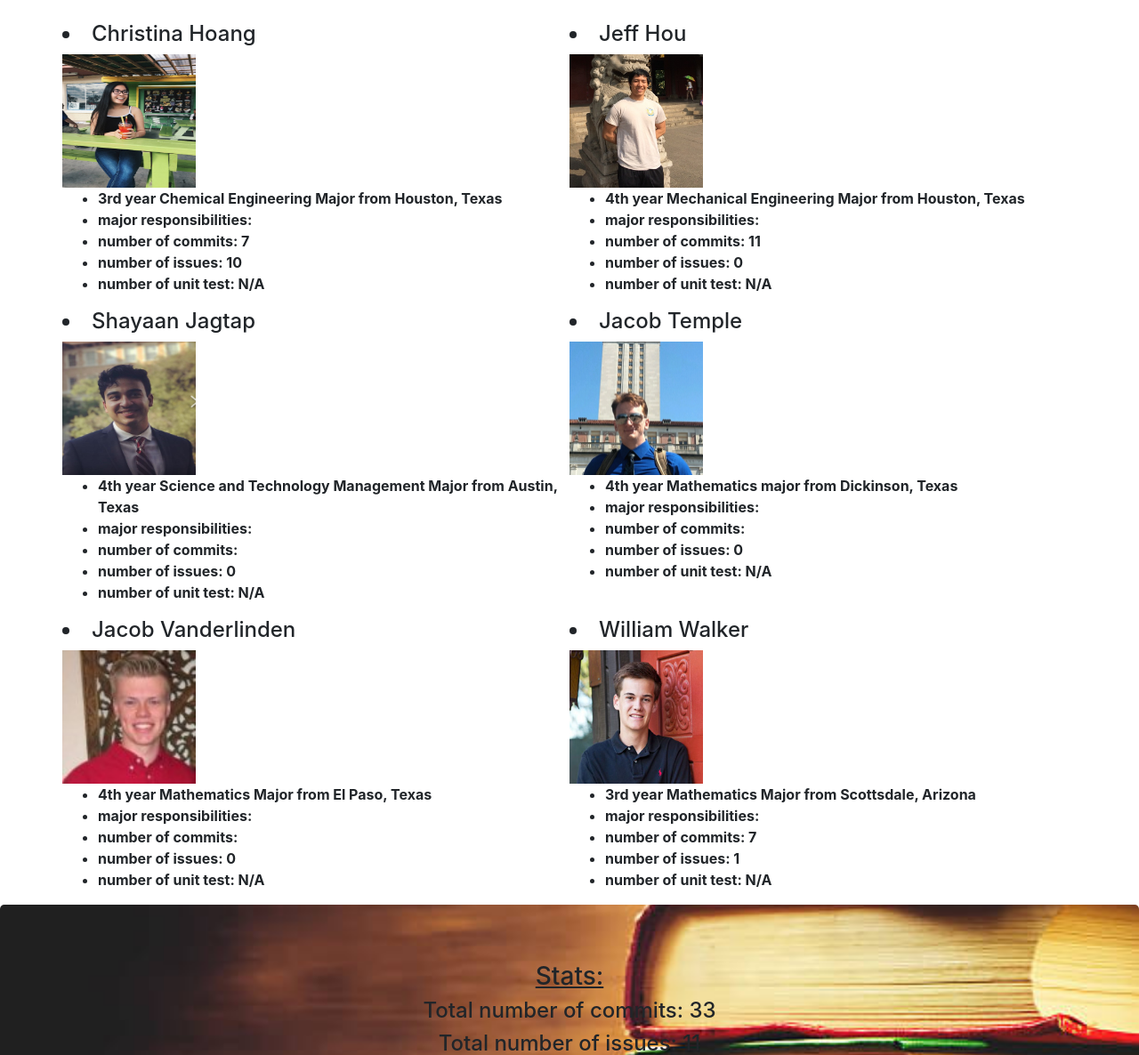
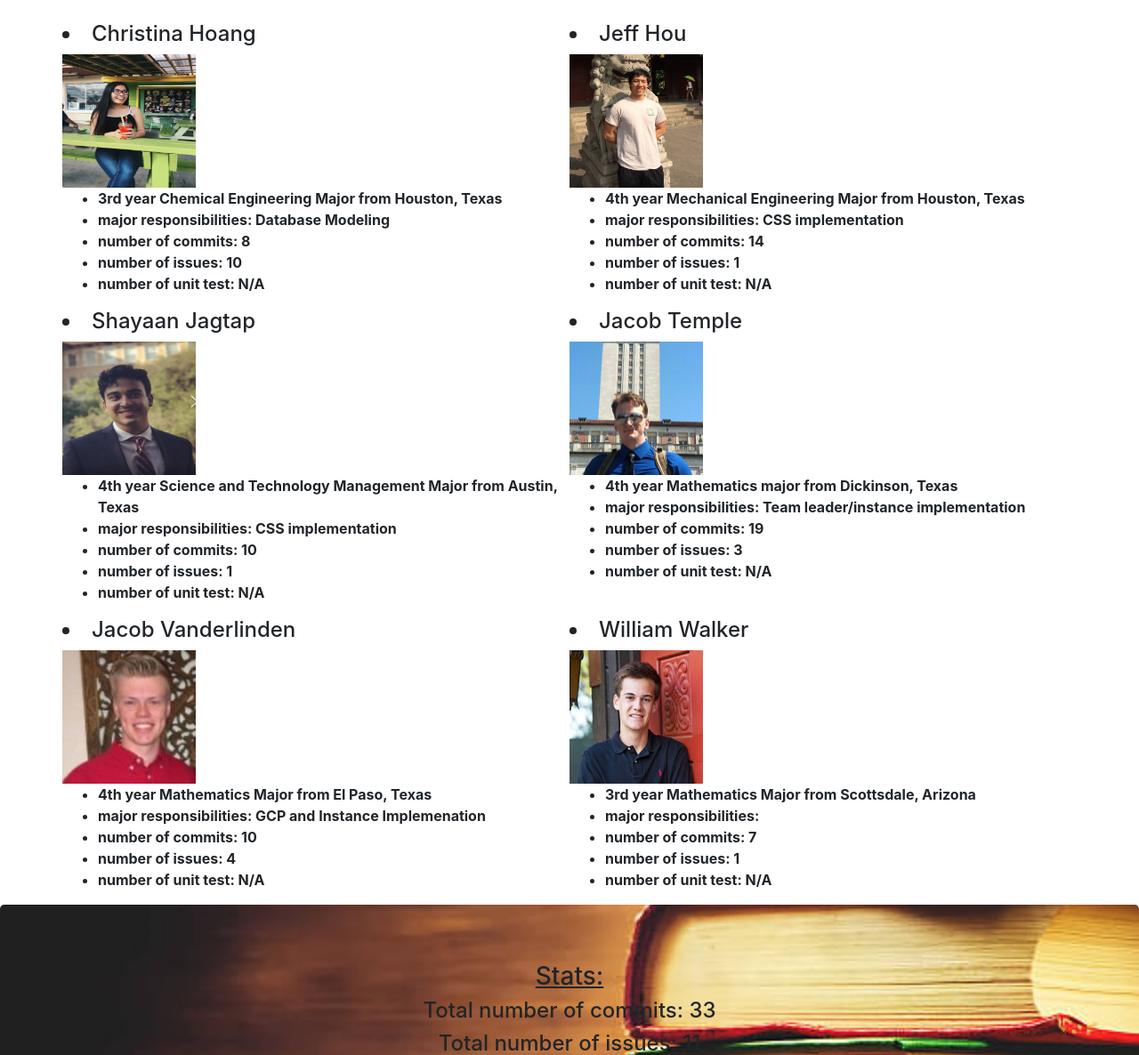
Before and after one commit to Jacobbtemple/cs329e-idb, a Flask app: page /about in a window 1280 px wide. Shown: the part 238-1424 px from the top of the page at 89% size. Run offline with Flask 2, Linux system fonts and the light colour scheme; some libraries are stand-ins or nearby versions.

Commit message:
updating about page

```diff
--- a/templates/about.html
+++ b/templates/about.html
@@ -27,8 +27,8 @@
     <img src="static/images/Christina_Hoang.jpg" width="150" height="150">
     <ul>
     <li><strong>3rd year Chemical Engineering Major from Houston, Texas</strong></li>
-    <li><strong>major responsibilities: </strong></li>
-    <li><strong>number of commits: 7</strong></li>
+    <li><strong>major responsibilities: Database Modeling</strong></li>
+    <li><strong>number of commits: 8</strong></li>
     <li><strong>number of issues: 10</strong></li>
     <li><strong>number of unit test: N/A</strong></li>
     </ul>
@@ -39,9 +39,9 @@
     <img src="static/images/Jeff_Hou.jpg" width="150" height="150">
     <ul>
     <li><strong>4th year Mechanical Engineering Major from Houston, Texas</strong></li>
-    <li><strong>major responsibilities: </strong></li>
-    <li><strong>number of commits: 11</strong></li>
-    <li><strong>number of issues: 0</strong></li>
+    <li><strong>major responsibilities: CSS implementation</strong></li>
+    <li><strong>number of commits: 14</strong></li>
+    <li><strong>number of issues: 1</strong></li>
     <li><strong>number of unit test: N/A</strong></li>
     </ul>
     </div>
@@ -53,9 +53,9 @@
     <img src="static/images/Shayaan_Jagtap.jpg" width="150" height="150">
     <ul>
     <li><strong>4th year Science and Technology Management Major from Austin, Texas</strong></li>
-    <li><strong>major responsibilities: </strong></li>
-    <li><strong>number of commits: </strong></li>
-    <li><strong>number of issues: 0</strong></li>
+    <li><strong>major responsibilities: CSS implementation </strong></li>
+    <li><strong>number of commits: 10</strong></li>
+    <li><strong>number of issues: 1</strong></li>
     <li><strong>number of unit test: N/A</strong></li>
     </ul>
     </div>
@@ -65,9 +65,9 @@
     <img src="static/images/Jacob_Temple.jpg" width="150" height="150">
     <ul>
     <li><strong>4th year Mathematics major from Dickinson, Texas</strong></li>
-    <li><strong>major responsibilities: </strong></li>
-    <li><strong>number of commits: </strong></li>
-    <li><strong>number of issues: 0</strong></li>
+    <li><strong>major responsibilities: Team leader/instance implementation</strong></li>
+    <li><strong>number of commits: 19</strong></li>
+    <li><strong>number of issues: 3</strong></li>
     <li><strong>number of unit test: N/A</strong></li>
     </ul>
     </div>
@@ -79,9 +79,9 @@
     <img src="static/images/Jacob_Vanderlinden.jpg" width="150" height="150">
     <ul>
     <li><strong>4th year Mathematics Major from El Paso, Texas</strong></li>
-    <li><strong>major responsibilities: </strong></li>
-    <li><strong>number of commits: </strong></li>
-    <li><strong>number of issues: 0</strong></li>
+    <li><strong>major responsibilities: GCP and Instance Implemenation</strong></li>
+    <li><strong>number of commits: 10</strong></li>
+    <li><strong>number of issues: 4</strong></li>
     <li><strong>number of unit test: N/A</strong></li>
     </ul>
     </div>
```
